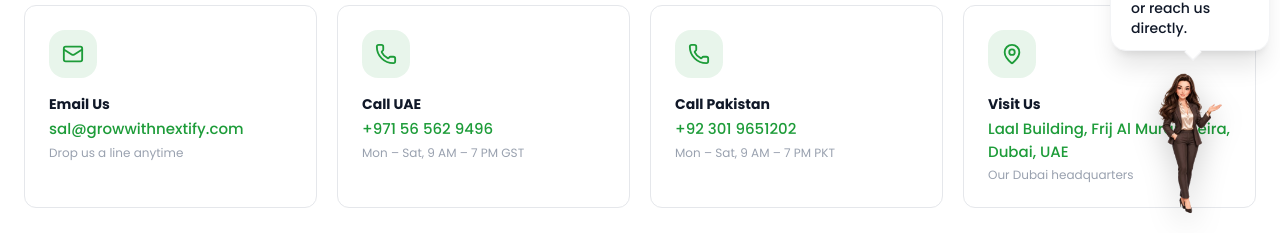
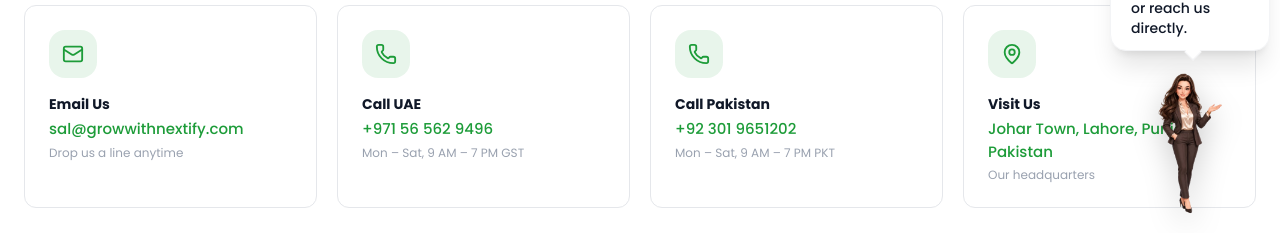
Before and after one commit to ahmad-ramzan/growwithnextify, a Next.js app: page /contact in a window 1280 px wide. Shown: the part 563-796 px from the top of the page. Built offline with nearby package versions, Linux system fonts and the light colour scheme.

Commit message:
feat: add ContactContent component with contact details, inquiry form, and location map

```diff
--- a/src/components/ContactContent.tsx
+++ b/src/components/ContactContent.tsx
@@ -29,9 +29,9 @@ const contactCards = [
   {
     icon: MapPin,
     title: "Visit Us",
-    detail: "Laal Building, Frij Al Murar, Deira, Dubai, UAE",
-    href: "https://www.google.com/maps/search/?api=1&query=Laal+Building+Frij+Al+Murar+Deira+Dubai+UAE",
-    description: "Our Dubai headquarters",
+    detail: "Johar Town, Lahore, Punjab, Pakistan",
+    href: "https://www.google.com/maps/search/?api=1&query=Johar+Town+Lahore+Pakistan",
+    description: "Our headquarters",
   },
 ];
 
@@ -162,7 +162,7 @@ export default function ContactContent() {
             <div className="rounded-3xl overflow-hidden border border-gray-100 shadow-sm aspect-[4/3]">
               <iframe
                 title="GrowWithNextify Office Location"
-                src="https://www.google.com/maps/embed?pb=!1m18!1m12!1m3!1d3607.5!2d55.3!3d25.27!2m3!1f0!2f0!3f0!3m2!1i1024!2i768!4f13.1!3m3!1m2!1s0x0%3A0x0!2zMjXCsDE2JzEyLjAiTiA1NcKwMTgnMDAuMCJF!5e0!3m2!1sen!2sae!4v1"
+                src="https://maps.google.com/maps?q=Johar%20Town,%20Lahore,%20Pakistan&t=&z=14&ie=UTF8&iwloc=&output=embed"
                 width="100%"
                 height="100%"
                 style={{ border: 0 }}
```
